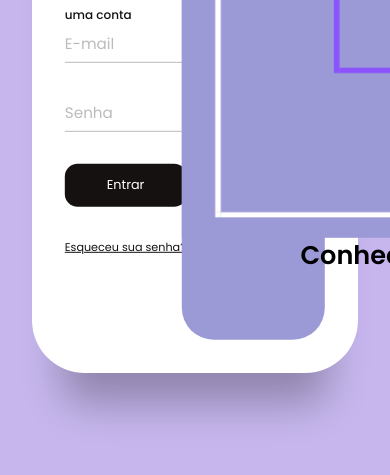
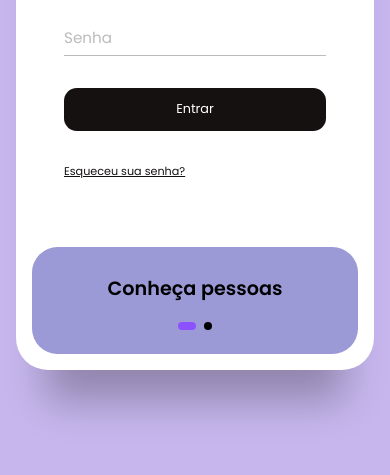
Before and after one commit to rebeccanayala/login-registration-form, a plain HTML site: page index.html in a window 390 px wide. Shown: the part 369-844 px from the top of the page. Drawn offline with Linux system fonts and the light colour scheme.

Commit message:
Add responsive

```diff
--- a/app.js
+++ b/app.js
@@ -22,11 +22,18 @@ toggle_btn.forEach(btn => {
 
 function moveSlider() {
     let index = this.dataset.value;
-    console.log(index);
-    bullets.forEach(bull => bull.classList.remove("active"));
+
+    let currentImage = document.querySelector(`.img-${index}`);
+    images.forEach((img) => img.classList.remove("show"));
+    currentImage.classList.add("show");
+
+    const textSlider = document.querySelector(".text-group");
+    textSlider.style.transform = `translateY(${-(index - 1) * 2.2}rem)`;
+
+    bullets.forEach((bull) => bull.classList.remove("active"));
     this.classList.add("active");
-}
+  }
 
-bullets.forEach(bullet => {
+  bullets.forEach((bullet) => {
     bullet.addEventListener("click", moveSlider);
-})
+  });
--- a/style.css
+++ b/style.css
@@ -193,6 +193,7 @@ main.sign-up-mode .carousel {
     display: grid;
     grid-template-rows: auto 1fr;
     padding-bottom: 2rem;
+    overflow: hidden;
     transition: .8s ease-in-out;
 }
 
@@ -213,10 +214,20 @@ main.sign-up-mode .carousel {
     grid-column: 1 / 2;
     grid-row: 1 / 2;
     opacity: 0;
+    transition: opacity 0.3s, transform 0.5s;
+}
+
+.img-1 {
+    transform: translate(0, -50px);
+}
+
+.img-2 {
+    transform: scale(0.3) rotate(-20deg);
 }
 
 .image.show {
     opacity: 1;
+    transform: none;
 }
 
 .text-slider {
@@ -237,6 +248,7 @@ main.sign-up-mode .carousel {
     flex-direction: column;
     text-align: center;
     transform: translateY(0);
+    transition: 0.5s;
 }
 
 .text-group h2 {
@@ -267,3 +279,94 @@ main.sign-up-mode .carousel {
     background-color: #8C52FF;
     border-radius: 1rem;
 }
+
+@media (max-width: 850px) {
+    .box {
+        height: auto;
+        max-width: 550px;
+        overflow: hidden;
+    }
+
+    .inner-box {
+        position: static;
+        transform: none;
+        width: revert;
+        height: revert;
+        padding: 2rem;
+    }
+
+    .forms-wrap {
+        position: revert;
+        width: 100%;
+        height: auto;
+    }
+
+    form {
+        max-width: revert;
+        padding: 1.5rem 2.5rem 2rem;
+        transition: transform 0.8s ease-in-out, opacity .45s linear;
+    }
+
+    .heading {
+        margin: 2rem 0;
+    }
+
+    form.sign-up-form {
+        transform: translateX(-100%);
+    }
+
+    main.sign-up-mode form.sign-in-form {
+        transform: translateX(-100%);
+    }
+
+    main.sign-up-mode form.sign-up-form {
+        transform: translateX(0%);
+    }
+
+    .carousel {
+        position: revert;
+        height: auto;
+        width: 100%;
+        padding: 3rem 2rem;
+        display: flex;
+    }
+
+    .images-wrapper {
+        display: none;
+    }
+
+    .text-slider {
+        width: 100%;
+    }
+}
+
+@media (max-width:530px) {
+    main {
+        padding: 1rem;
+    }
+
+    .box {
+        border-radius: 2rem;
+    }
+
+    .inner-box {
+        padding: 1rem;
+    }
+
+    .carousel {
+        padding: 1.5rem 1rem;
+        border-radius: 1.6rem;
+    }
+
+    .text-wrap {
+        margin-bottom: 1rem;
+    }
+
+    .text-group h2 {
+        font-size: 1.2rem;
+    }
+
+    form {
+        padding: 1rem 2rem 1.5rem;
+    }
+}
```
